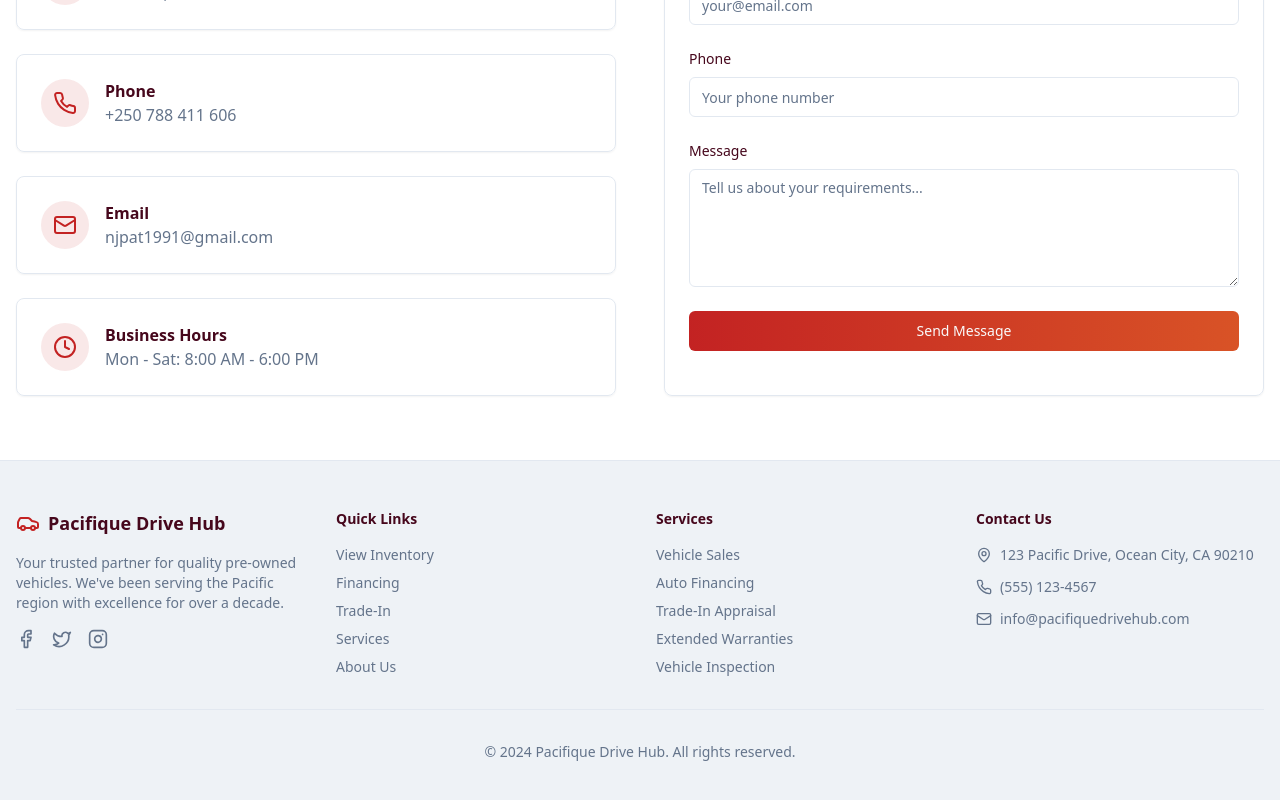
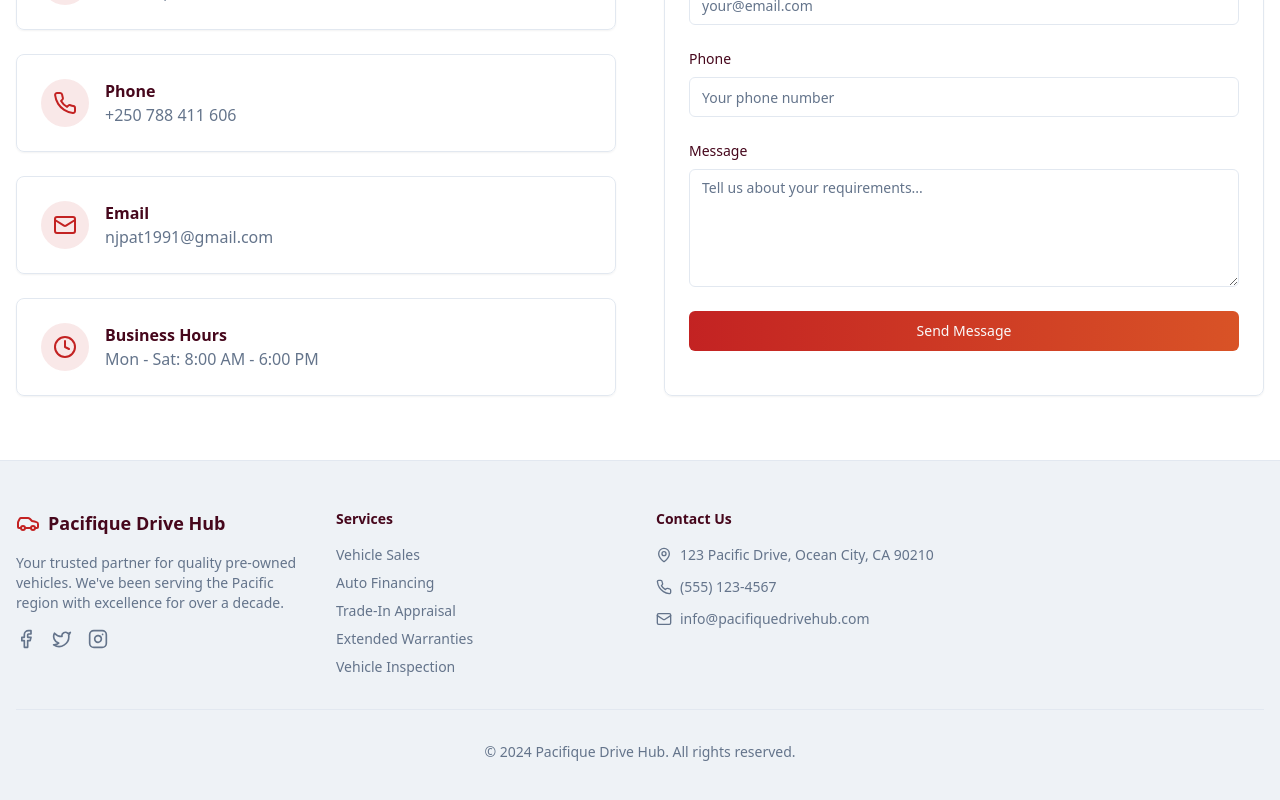
Before and after one commit to e13477998-ship-it/pacific-cloud-nexus, a React (Vite) app: page /contact in a window 1280 px wide. Shown: the part 553-1353 px from the top of the page. Built offline with nearby package versions, Linux system fonts and the light colour scheme.

Commit message:
Visual edit in Lovable
Edited UI in Lovable

```diff
--- a/src/components/layout/Footer.tsx
+++ b/src/components/layout/Footer.tsx
@@ -1,9 +1,6 @@
-
 import { Car, Phone, Mail, MapPin, Facebook, Twitter, Instagram } from 'lucide-react';
-
 const Footer = () => {
-  return (
-    <footer className="bg-muted/50 border-t">
+  return <footer className="bg-muted/50 border-t">
       <div className="container mx-auto px-4 py-12">
         <div className="grid grid-cols-1 md:grid-cols-2 lg:grid-cols-4 gap-8">
           {/* Company Info */}
@@ -23,16 +20,7 @@ const Footer = () => {
           </div>
 
           {/* Quick Links */}
-          <div className="space-y-4">
-            <h4 className="text-sm font-semibold">Quick Links</h4>
-            <ul className="space-y-2 text-sm text-muted-foreground">
-              <li><a href="/inventory" className="hover:text-foreground transition-colors">View Inventory</a></li>
-              <li><a href="/financing" className="hover:text-foreground transition-colors">Financing</a></li>
-              <li><a href="/trade-in" className="hover:text-foreground transition-colors">Trade-In</a></li>
-              <li><a href="/services" className="hover:text-foreground transition-colors">Services</a></li>
-              <li><a href="/about" className="hover:text-foreground transition-colors">About Us</a></li>
-            </ul>
-          </div>
+
 
           {/* Services */}
           <div className="space-y-4">
@@ -70,8 +58,6 @@ const Footer = () => {
           <p>&copy; 2024 Pacifique Drive Hub. All rights reserved.</p>
         </div>
       </div>
-    </footer>
-  );
+    </footer>;
 };
-
 export default Footer;
```
